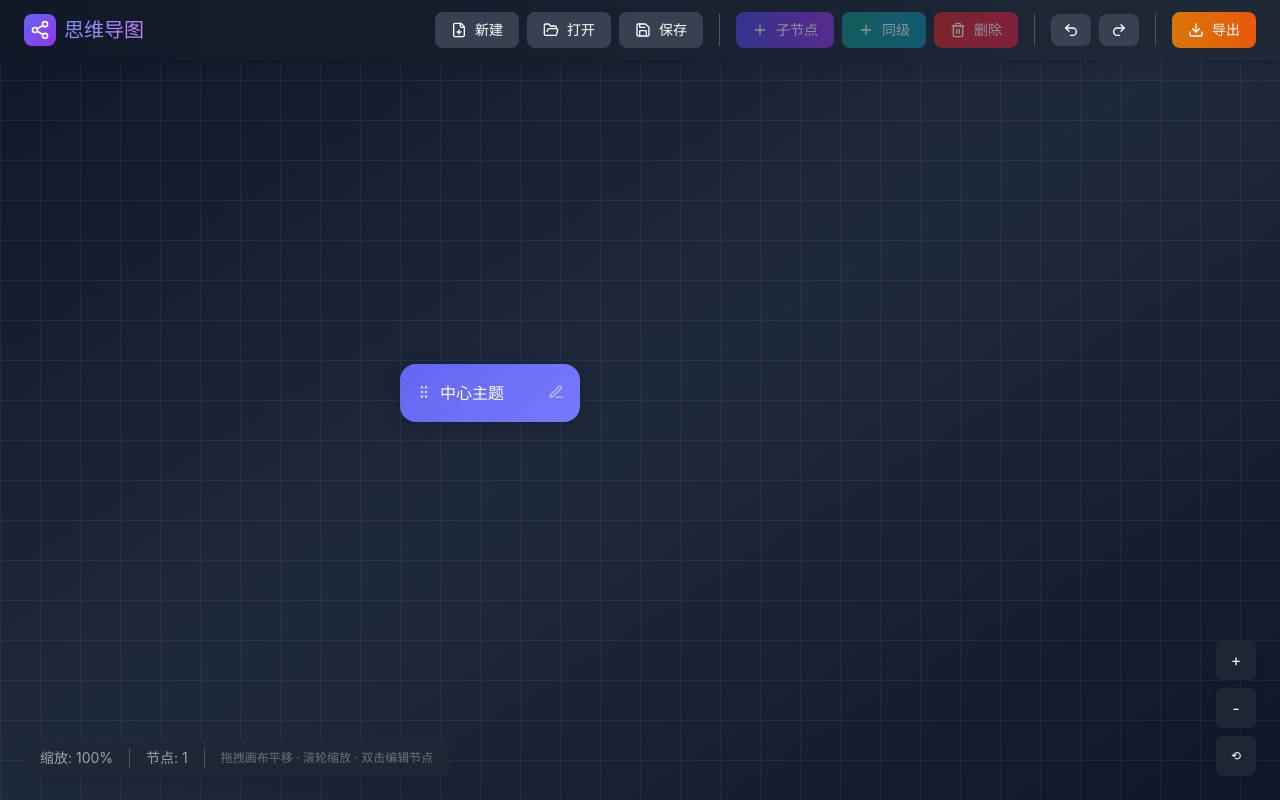
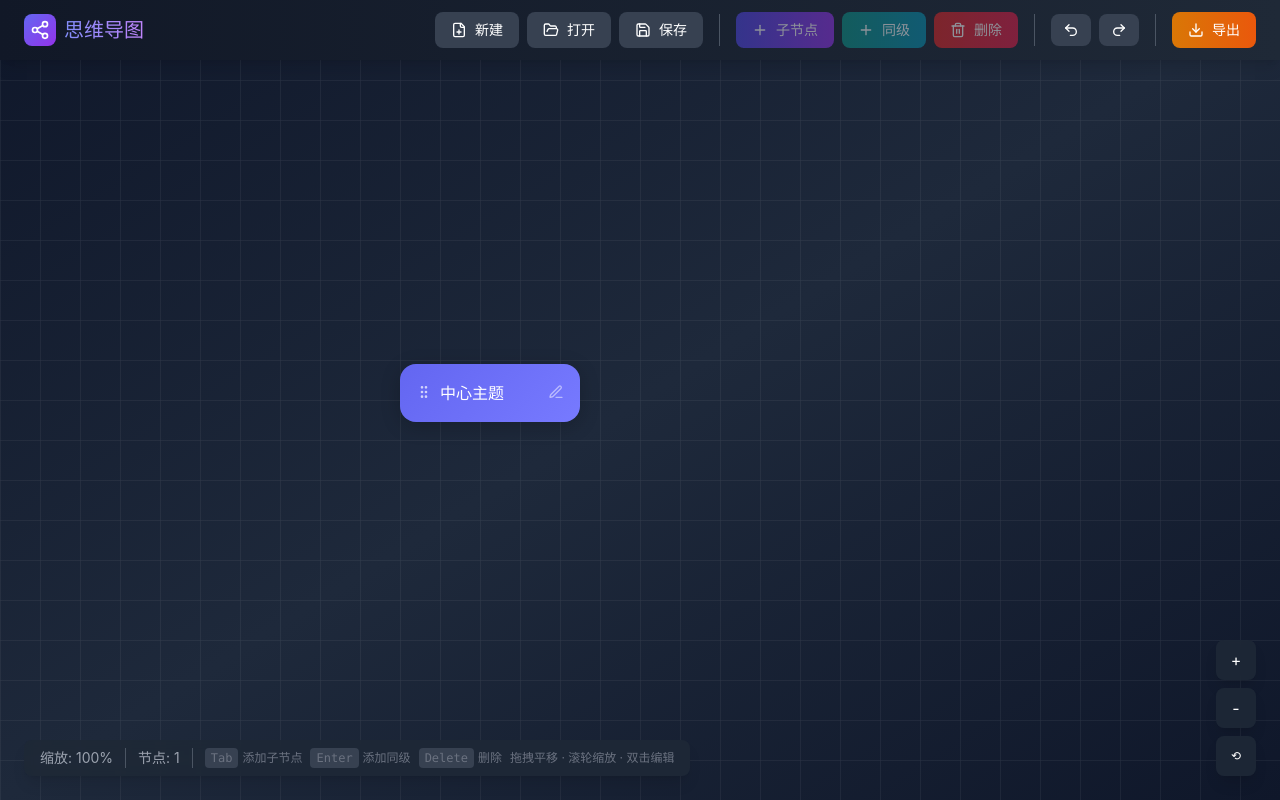
Before and after one commit to damahuazi/YuMind, a React (Vite) app: page / in a window 1280 px wide. Built offline with nearby package versions, Linux system fonts and the light colour scheme.

Commit message:
feat: Web端思维导图软件
Co-authored-by: traeagent <traeagent@users.noreply.github.com>

```diff
--- a/src/components/MindMapCanvas.tsx
+++ b/src/components/MindMapCanvas.tsx
@@ -9,7 +9,9 @@ const MindMapCanvas: React.FC = () => {
     selectedNodeId,
     setSelectedNodeId,
     updateNode,
-    createNewMindMap
+    createNewMindMap,
+    addNode,
+    deleteNode
   } = useMindMapStore();
 
   const [pan, setPan] = useState({ x: 400, y: 300 });
@@ -23,6 +25,34 @@ const MindMapCanvas: React.FC = () => {
       createNewMindMap();
     }
   }, [currentMindMap, createNewMindMap]);
+
+  // 键盘快捷键处理
+  useEffect(() => {
+    const handleKeyDown = (e: KeyboardEvent) => {
+      if (e.target instanceof HTMLInputElement || e.target instanceof HTMLTextAreaElement) {
+        return; // 如果正在输入框中，不处理快捷键
+      }
+
+      if (selectedNodeId) {
+        if (e.key === 'Tab') {
+          e.preventDefault();
+          addNode(selectedNodeId);
+        } else if (e.key === 'Enter') {
+          e.preventDefault();
+          const selectedNode = currentMindMap?.nodes.find(n => n.id === selectedNodeId);
+          if (selectedNode?.parentId) {
+            addNode(selectedNode.parentId);
+          }
+        } else if (e.key === 'Delete' || e.key === 'Backspace') {
+          e.preventDefault();
+          deleteNode(selectedNodeId);
+        }
+      }
+    };
+
+    window.addEventListener('keydown', handleKeyDown);
+    return () => window.removeEventListener('keydown', handleKeyDown);
+  }, [selectedNodeId, currentMindMap, addNode, deleteNode]);
 
   const handleCanvasMouseDown = (e: React.MouseEvent) => {
     if ((e.target as HTMLElement).closest('.node')) return;
@@ -71,24 +101,34 @@ const MindMapCanvas: React.FC = () => {
         const parent = nodes.find(n => n.id === node.parentId);
         if (parent) {
           const startX = parent.positionX + 180;
-          const startY = parent.positionY + 40;
+          const startY = parent.positionY + 36;
           const endX = node.positionX;
-          const endY = node.positionY + 40;
+          const endY = node.positionY + 36;
           const controlX = (startX + endX) / 2;
 
           const path = `M ${startX} ${startY} C ${controlX} ${startY}, ${controlX} ${endY}, ${endX} ${endY}`;
 
           connections.push(
+            <g key={`${parent.id}-${node.id}`}>
               <path
-              key={`${parent.id}-${node.id}`}
+                d={path}
+                fill="none"
+                stroke="#ffffff"
+                strokeWidth="6"
+                strokeOpacity="0.2"
+                strokeLinecap="round"
+                className="transition-all duration-300"
+              />
+              <path
                 d={path}
                 fill="none"
                 stroke={parent.color}
-              strokeWidth="3"
-              strokeOpacity="0.6"
+                strokeWidth="4"
+                strokeOpacity="0.9"
                 strokeLinecap="round"
                 className="transition-all duration-300"
               />
+            </g>
           );
         }
       }
@@ -125,7 +165,7 @@ const MindMapCanvas: React.FC = () => {
       >
         <svg
           className="absolute top-0 left-0 pointer-events-none"
-          style={{ width: '4000px', height: '4000px', transform: 'translate(-2000px, -2000px)' }}
+          style={{ width: '8000px', height: '8000px', overflow: 'visible' }}
         >
           {drawConnections(currentMindMap.nodes)}
         </svg>
@@ -141,12 +181,25 @@ const MindMapCanvas: React.FC = () => {
         ))}
       </div>
 
-      <div className="fixed bottom-6 left-6 bg-gray-800/90 backdrop-blur-sm text-white px-4 py-2 rounded-lg shadow-lg text-sm flex items-center gap-4">
+      <div className="fixed bottom-6 left-6 bg-gray-800/90 backdrop-blur-sm text-white px-4 py-2 rounded-lg shadow-lg text-sm flex flex-wrap items-center gap-3">
         <span className="text-gray-400">缩放: {Math.round(zoom * 100)}%</span>
         <div className="w-px h-5 bg-gray-600" />
         <span className="text-gray-400">节点: {currentMindMap.nodes.length}</span>
         <div className="w-px h-5 bg-gray-600" />
-        <span className="text-gray-500 text-xs">拖拽画布平移 · 滚轮缩放 · 双击编辑节点</span>
+        <span className="text-gray-500 text-xs">
+          <span className="inline-flex items-center gap-1 mr-2">
+            <kbd className="px-1.5 py-0.5 bg-gray-700 rounded text-xs">Tab</kbd> 添加子节点
+          </span>
+          <span className="inline-flex items-center gap-1 mr-2">
+            <kbd className="px-1.5 py-0.5 bg-gray-700 rounded text-xs">Enter</kbd> 添加同级
+          </span>
+          <span className="inline-flex items-center gap-1 mr-2">
+            <kbd className="px-1.5 py-0.5 bg-gray-700 rounded text-xs">Delete</kbd> 删除
+          </span>
+          <span className="inline-flex items-center gap-1">
+            拖拽平移 · 滚轮缩放 · 双击编辑
+          </span>
+        </span>
       </div>
 
       <div className="fixed bottom-6 right-6 flex flex-col gap-2">
```
Lines whose indentation alone changed are shown as unchanged.
